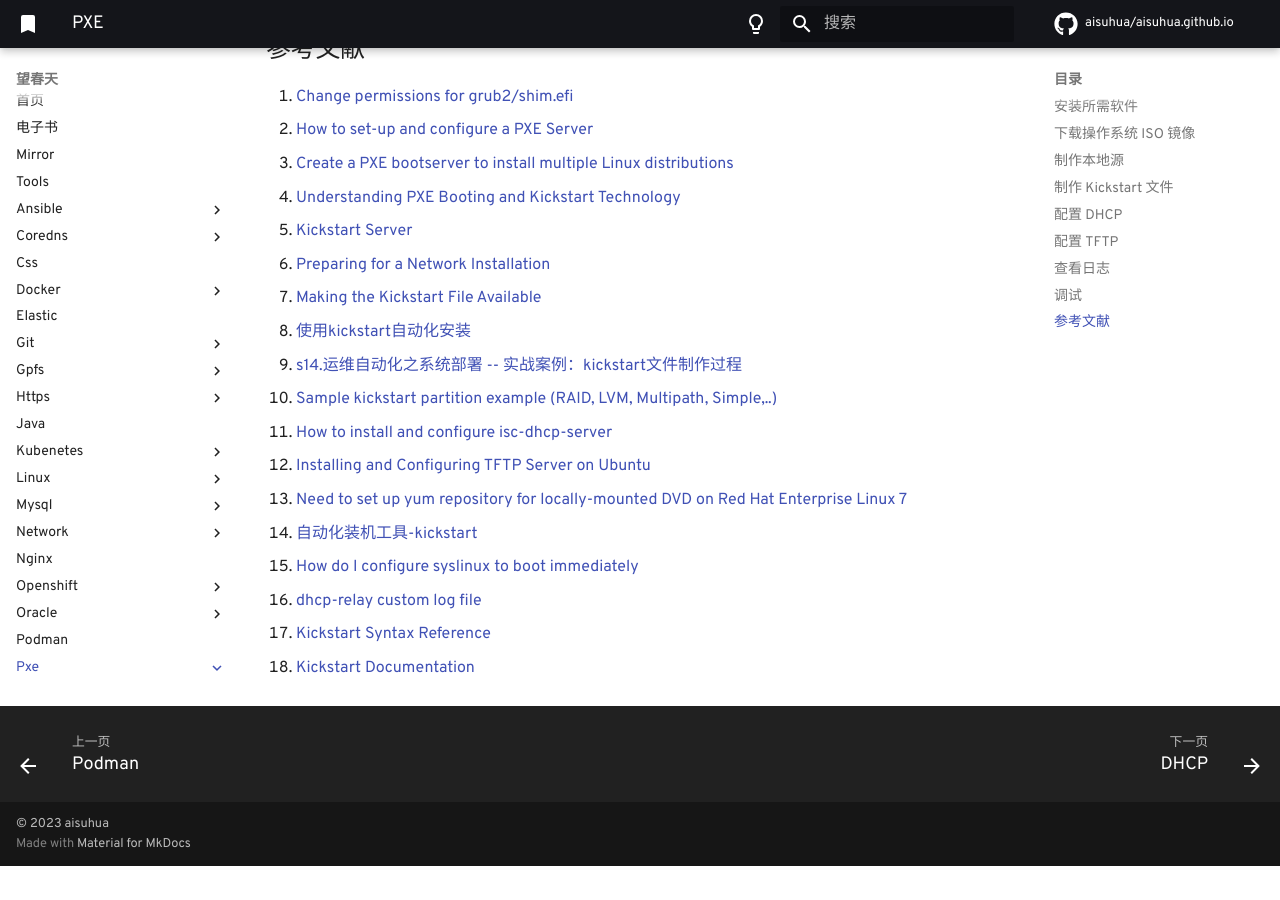
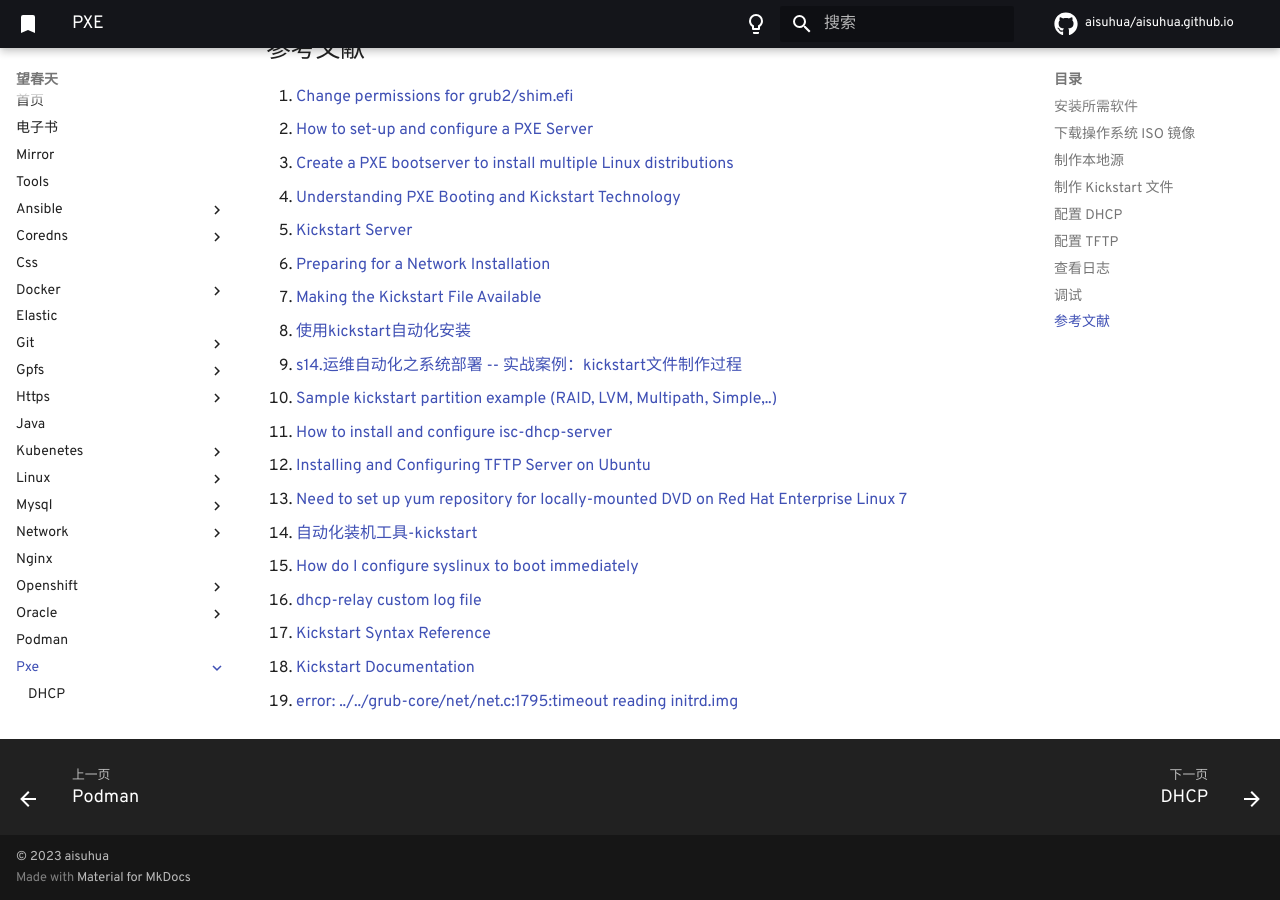
Before and after one commit to aisuhua/aisuhua.github.io, an MkDocs documentation site: the page built from docs/pxe/index.md, in a window 1280 px wide and 900 px high, scrolled down 5419 px. Built offline with MkDocs 1.6.1 and Material for MkDocs 9.7.7, drawn with Linux system fonts in a browser that asks for light colours; comment, search, counter and statistics services are not loaded; before the commit the page ends 6285 px from its top, so only the background shows below that.

Commit message:
TODO.md repo.md

```diff
--- a/docs/pxe/index.md
+++ b/docs/pxe/index.md
@@ -288,3 +288,4 @@
 16. [dhcp-relay custom log file](https://unix.stackexchange.com/questions/615461/dhcp-relay-custom-log-file)
 17. [Kickstart Syntax Reference](https://access.redhat.com/documentation/en-us/red_hat_enterprise_linux/7/html/installation_guide/sect-kickstart-syntax)
 18. [Kickstart Documentation](https://pykickstart.readthedocs.io/en/latest/kickstart-docs.html#kickstart-documentation)
+19. [error: ../../grub-core/net/net.c:1795:timeout reading initrd.img](https://bugzilla.redhat.com/show_bug.cgi?id=1873278)
```
